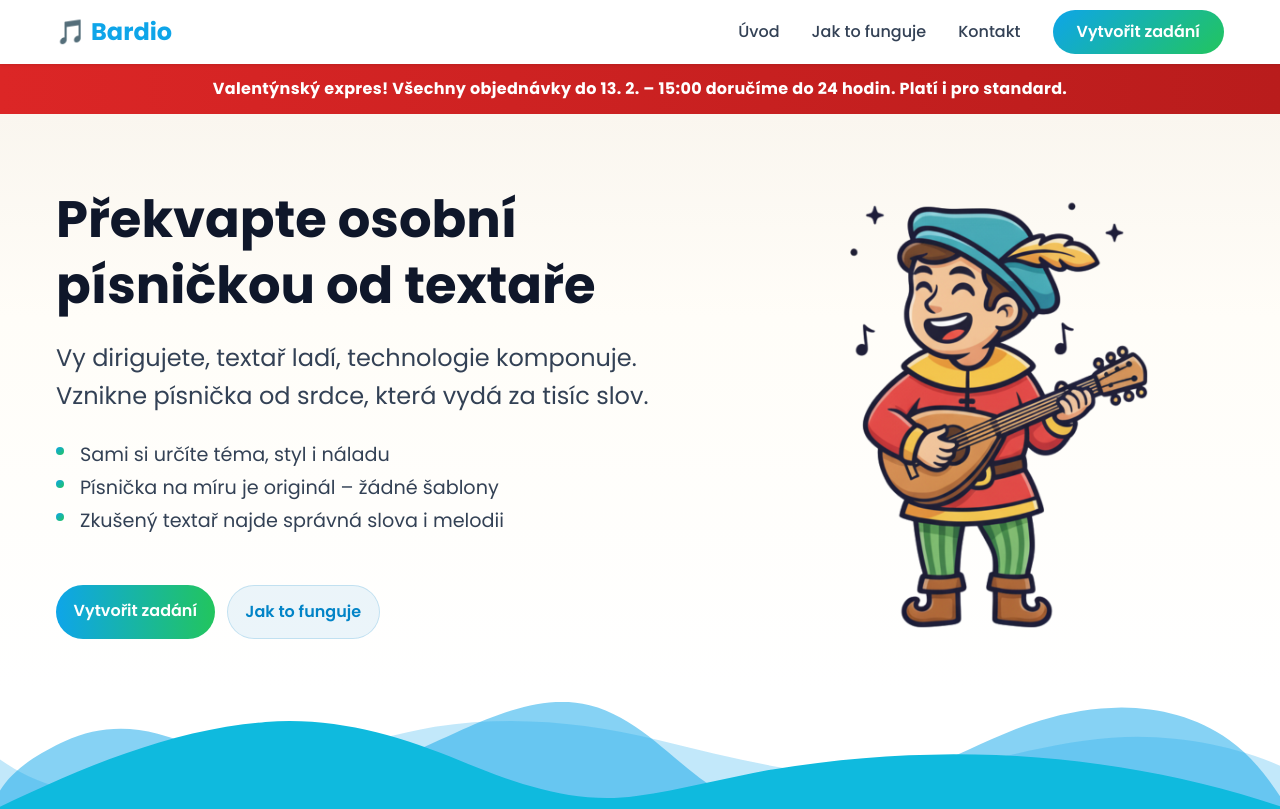
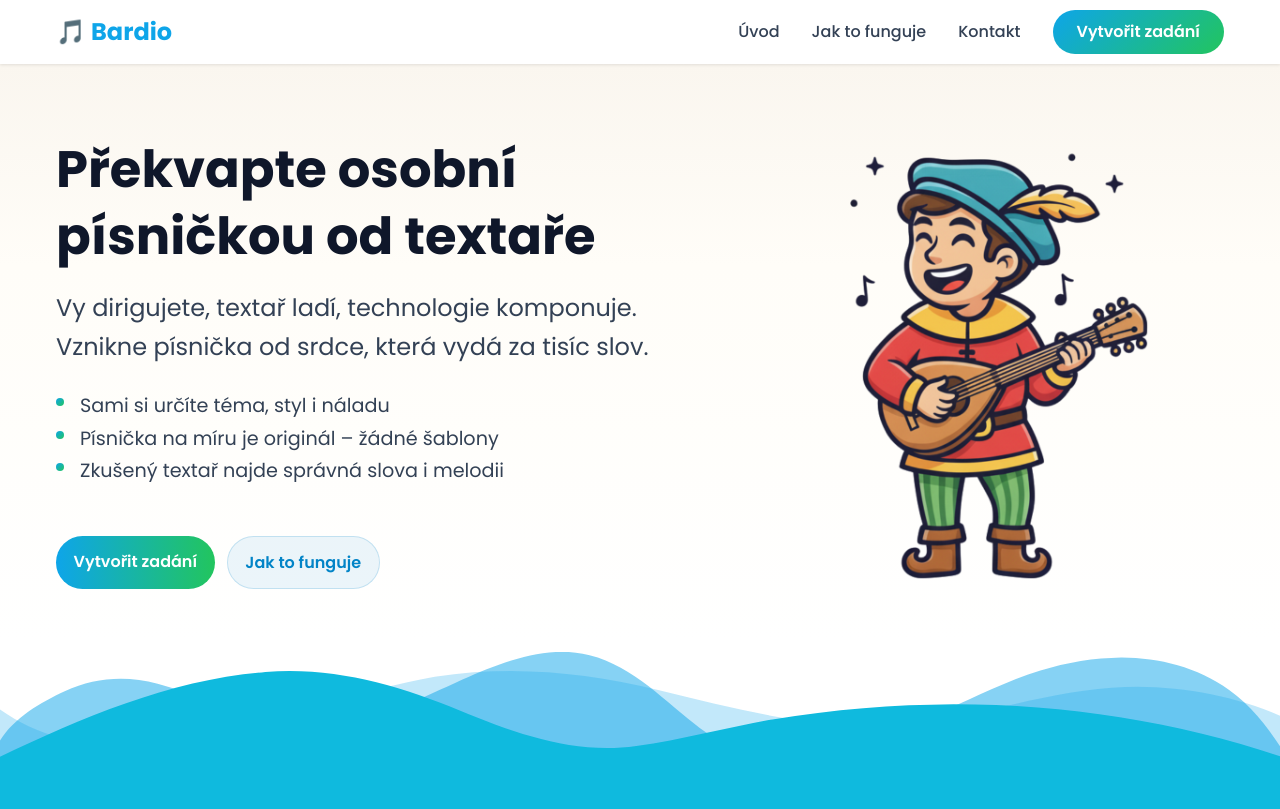
Before and after one commit to brazdilr/brazdilr.github.io, a plain HTML site: page index.html in a window 1280 px wide. Shown: the top 809 px of the page. Drawn offline with Linux system fonts and the light colour scheme.

Commit message:
Update index.html

```diff
--- a/index.html
+++ b/index.html
@@ -117,7 +117,7 @@
         </nav>
     </header>
 
-    <div class="promo-bar" promo-bar-hidden>
+    <div class="promo-bar promo-bar-hidden">
         <span class="promo-bar-text">
             Valentýnský expres! Všechny objednávky do 13. 2. – 15:00 doručíme do 24 hodin. Platí i pro standard.
         </span>
```
